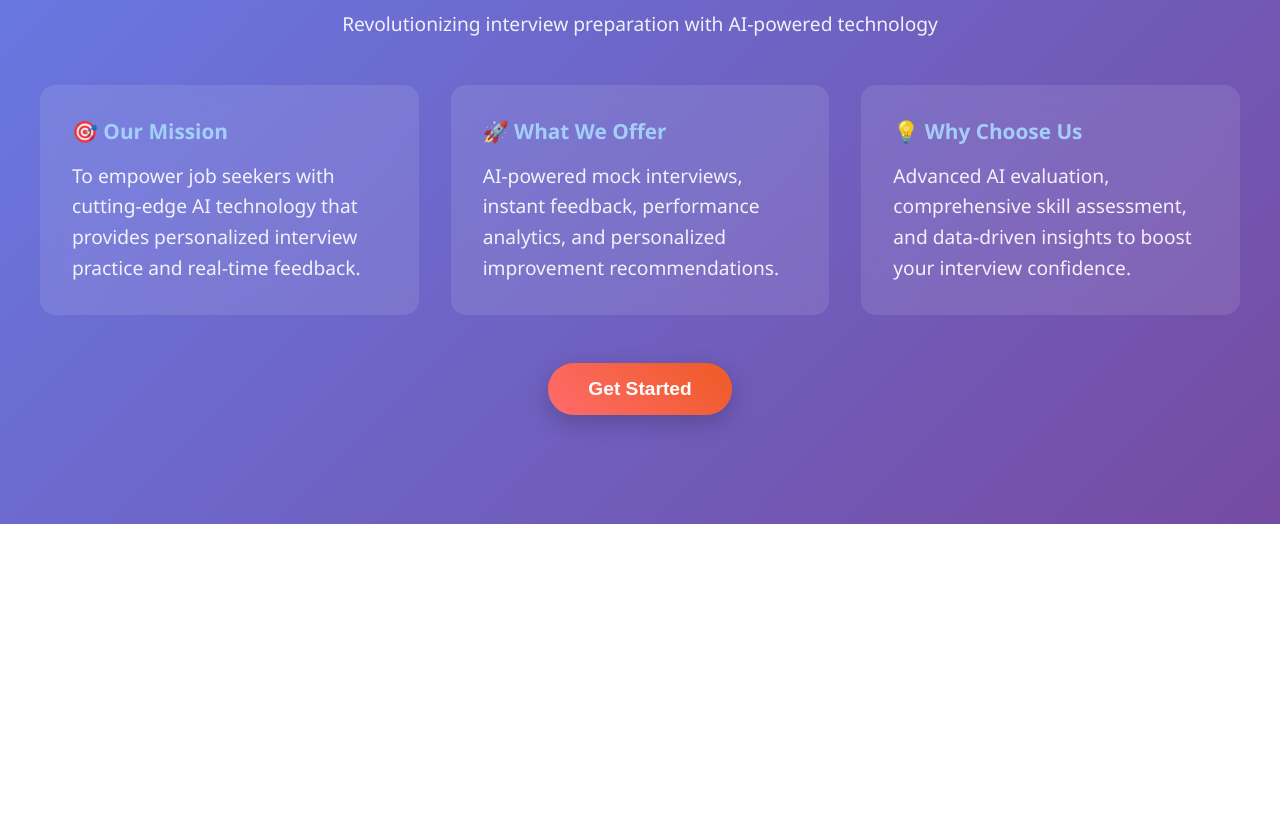
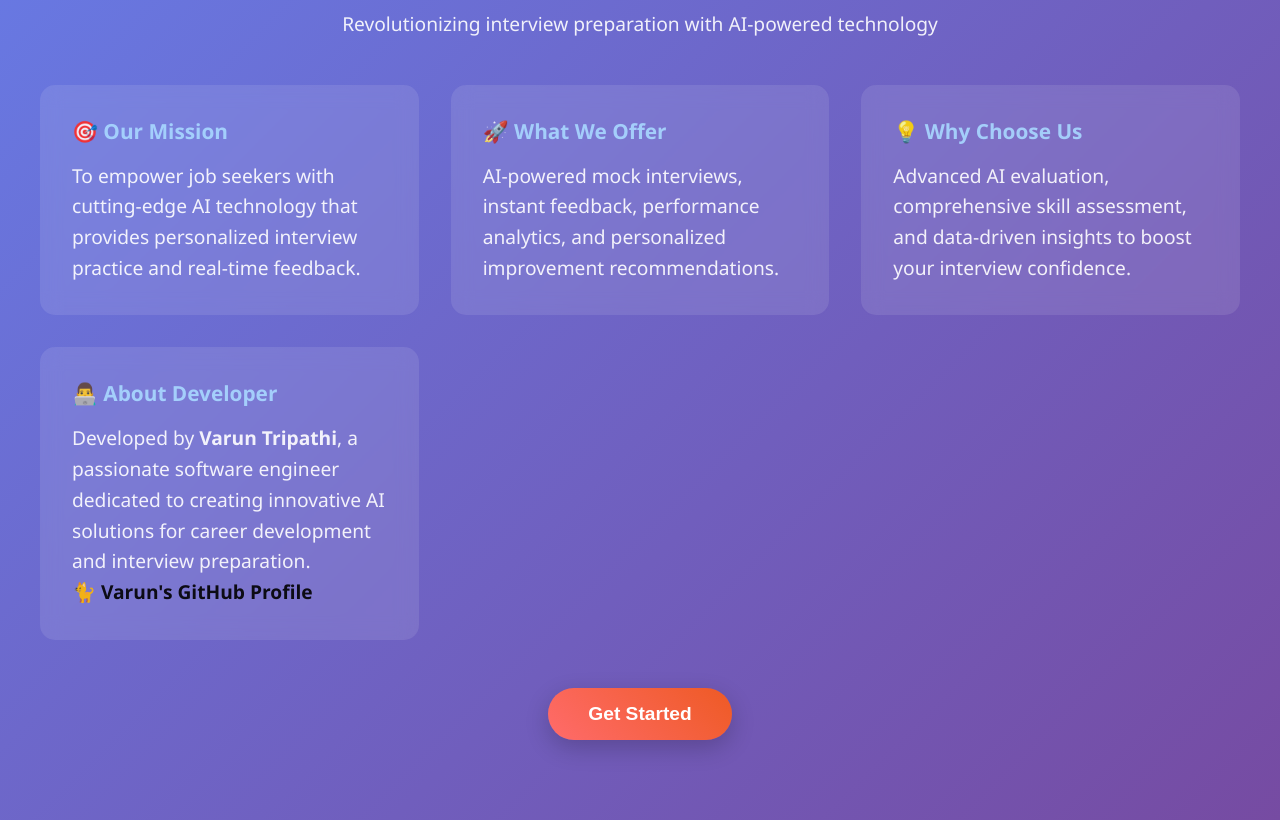
Before and after one commit to Varun31tripathi/Chayan-AI, a website: page frontend/about.html in a window 1280 px wide. Shown: the part 276-1096 px from the top of the page. Before the commit the page ends 800 px from the top, so only its background shows below. Drawn offline with Linux system fonts and the light colour scheme.

Commit message:
commit changes: Update

```diff
--- a/frontend/about.html
+++ b/frontend/about.html
@@ -37,6 +37,13 @@
                 <h3>💡 Why Choose Us</h3>
                 <p>Advanced AI evaluation, comprehensive skill assessment, and data-driven insights to boost your interview confidence.</p>
             </div>
+
+            <div class="about-section">
+                <h3>👨‍💻 About Developer</h3>
+                <p>Developed by <strong>Varun Tripathi</strong>, a passionate software engineer dedicated to creating innovative AI solutions for career development and interview preparation.</p>
+                <p><a href="https://github.com/varun31tripathi" target="_blank" class="github-link">🐈 Varun's GitHub Profile</a></p>
+
+            </div>
         </div>
 
         <div>
--- a/frontend/style.css
+++ b/frontend/style.css
@@ -1601,3 +1601,14 @@ input:focus {
         grid-template-columns: repeat(3, 1fr);
     }
 }
+.github-link {
+    color: black;
+    text-decoration: none;
+    font-weight: 600;
+    transition: all 0.3s ease;
+}
+
+.github-link:hover {
+    color: #333;
+    text-decoration: underline;
+}
```
